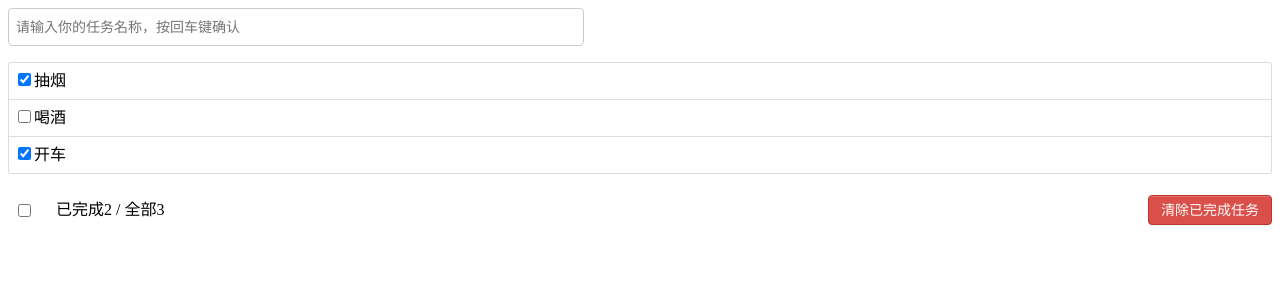
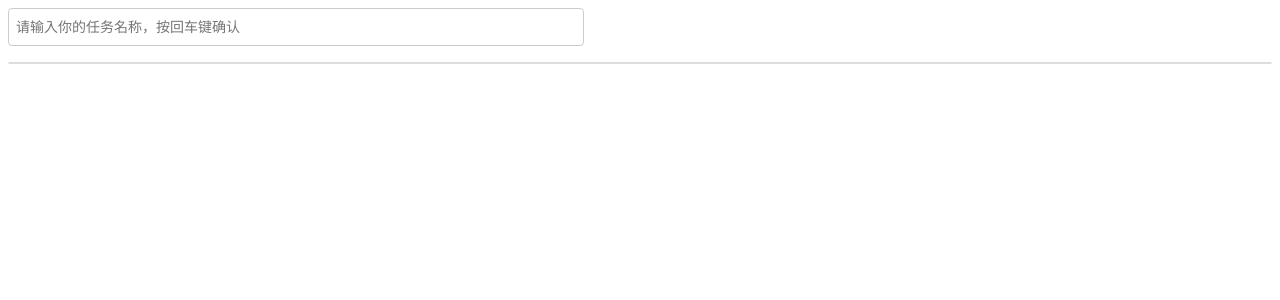
Before and after one commit to beibeiNo1/todolist_bei, a Vue app: page / in a window 1280 px wide. Shown: the top 300 px of the page. Built offline with nearby package versions, Linux system fonts and the light colour scheme.

Commit message:
本地存储todolist

```diff
--- a/src/App.vue
+++ b/src/App.vue
@@ -10,7 +10,7 @@
 import MyHeader from './components/MyHeader.vue'
 import MyList from './components/MyList.vue'
 import MyFooter from './components/MyFooter.vue'
-import { nanoid } from 'nanoid'
+// import { nanoid } from 'nanoid'
 
 export default {
   name: 'App',
@@ -21,12 +21,21 @@ export default {
   },
   data() {
     return {
-      todos: [
-        { id: nanoid(), title: '抽烟', done: true },
-        { id: nanoid(), title: '喝酒', done: false },
-        { id: nanoid(), title: '开车', done: true },
-      ],
+      todos: JSON.parse(localStorage.getItem('todos')) || [],
+      // [
+      //   { id: nanoid(), title: '抽烟', done: true },
+      //   { id: nanoid(), title: '喝酒', done: false },
+      //   { id: nanoid(), title: '开车', done: true },
+      // ],
     }
+  },
+  watch: {
+    todos: {
+      deep:true,
+      handler(value){
+        localStorage.setItem('todos', JSON.stringify(value));
+      },
+    },
   },
   methods: {
     // 增加一条todo
```
